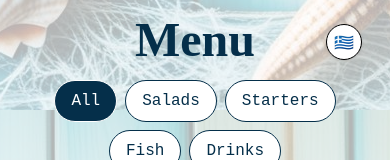
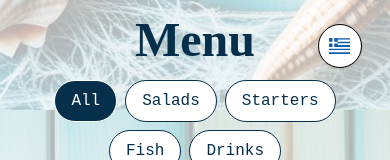
Before and after one commit to pagiannis/ax_niko_ax, a React (Vite) app: page / in a window 390 px wide. Shown: the top 160 px of the page. Built offline with nearby package versions, Linux system fonts and the light colour scheme; some icons are missing; a web font is replaced by a local one.

Commit message:
Change country-flag emojys to flag-icons

```diff
--- a/index.html
+++ b/index.html
@@ -5,6 +5,7 @@
     <link rel="icon" type="image/svg+xml" href="/vite.svg" />
     <link href="https://fonts.googleapis.com/css2?family=Italianno&display=swap" rel="stylesheet">
     <link href="https://fonts.googleapis.com/css2?family=Libertinus+Mono&display=swap" rel="stylesheet">
+    <link rel="stylesheet" href="https://cdn.jsdelivr.net/gh/lipis/flag-icons@7.3.2/css/flag-icons.min.css" />
     <meta name="viewport" content="width=device-width, initial-scale=1.0" />
     <title>Menu</title>
   </head>
--- a/package.json
+++ b/package.json
@@ -11,6 +11,7 @@
   },
   "dependencies": {
     "@tailwindcss/vite": "^4.1.11",
+    "flag-icons": "^7.5.0",
     "react": "^19.1.0",
     "react-dom": "^19.1.0"
   },
--- a/src/components/LanguageDropdown.tsx
+++ b/src/components/LanguageDropdown.tsx
@@ -32,9 +32,13 @@ const LanguageDropdown = () => {
       <div className="relative">
         <button
           onClick={() => setDropdownOpen(!dropdownOpen)}
-          className="w-9 h-9 md:w-13 md:h-13 rounded-full overflow-hidden border shadow bg-white cursor-pointer hover:bg-gray-100"
+          className="w-11 h-11 p-2 md:w-13 md:h-13 rounded-full overflow-hidden border shadow bg-white cursor-pointer hover:bg-gray-100"
         >
-          {language === "gr" ? "🇬🇷" : "🇬🇧"}
+          {language === "gr" ? (
+            <span className="fi fi-gr"></span>
+          ) : (
+            <span className="fi fi-gb"></span>
+          )}
         </button>
 
         {dropdownOpen && (
@@ -44,18 +48,18 @@ const LanguageDropdown = () => {
                 setLanguage("gr");
                 setDropdownOpen(false);
               }}
-              className="flex items-center gap-2 w-full p-2 cursor-pointer hover:bg-gray-100"
+              className="flex items-center gap-2 w-full p-4 cursor-pointer hover:bg-gray-100"
             >
-              🇬🇷
+              <span className="fi fi-gr"></span>
             </button>
             <button
               onClick={() => {
                 setLanguage("en");
                 setDropdownOpen(false);
               }}
-              className="flex items-center gap-2 w-full p-2 cursor-pointer hover:bg-gray-100"
+              className="flex items-center gap-2 w-full p-4 cursor-pointer hover:bg-gray-100"
             >
-              🇬🇧
+              <span className="fi fi-gb"></span>
             </button>
           </div>
         )}
--- a/src/index.css
+++ b/src/index.css
@@ -1,4 +1,5 @@
 @import "tailwindcss";
+@import "flag-icons/css/flag-icons.min.css";
 
 .font-italianno {
   font-family: 'Italianno', cursive;
```
Also changed, not shown: 1 other file (tests, documents, lock files or other folders).
